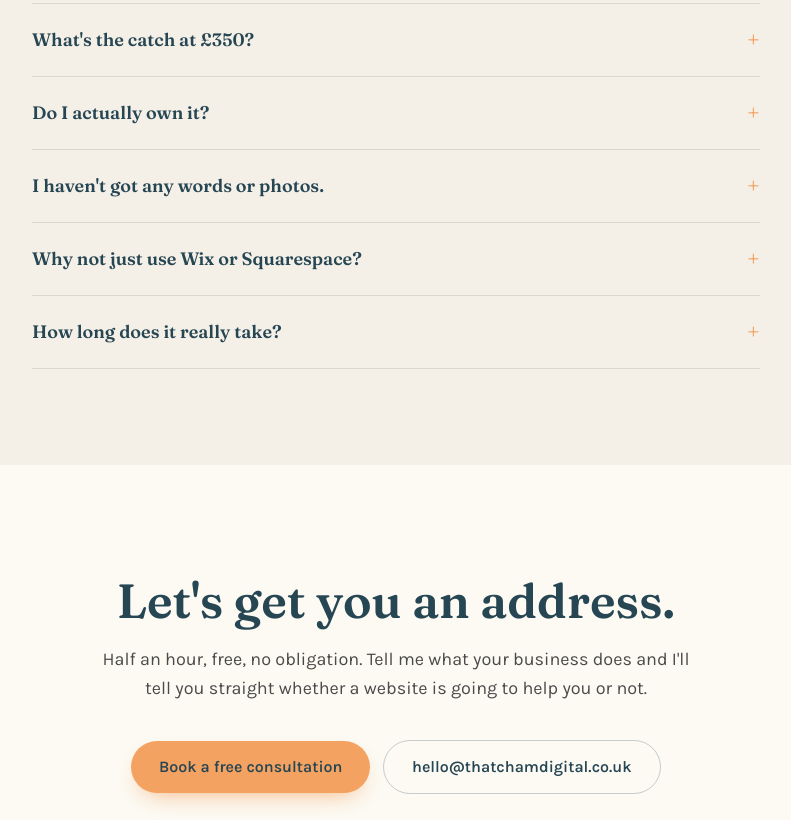
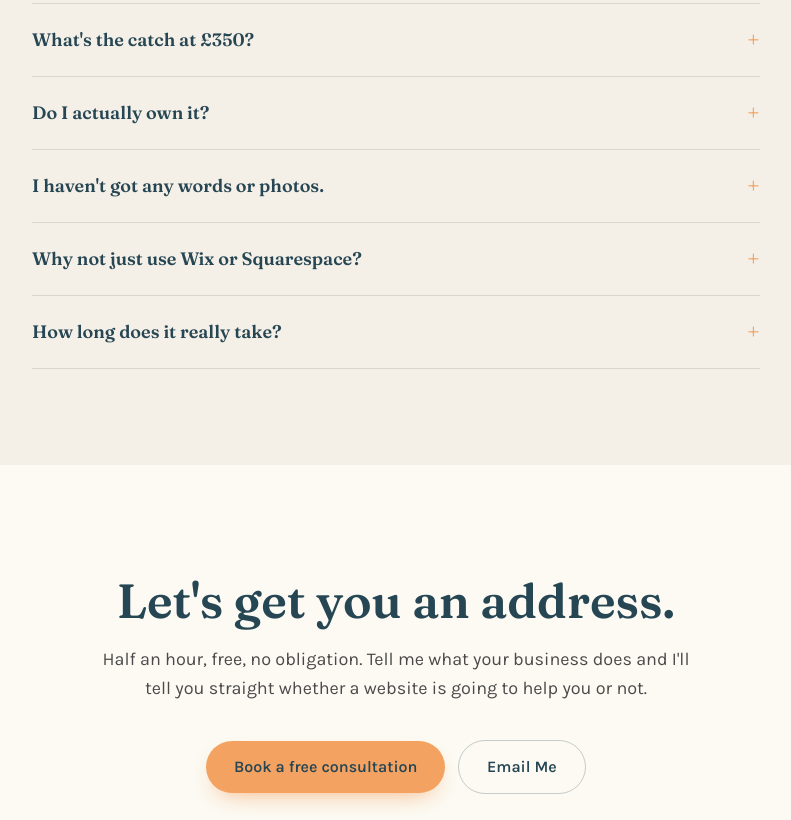
Before and after one commit to Cam-Zhu/thatchamdigital, a website: page src/index.html in a window 1280 px wide. Shown: the part 4109-4929 px from the top of the page, without its empty margins (244-1035 px from the left). Drawn offline with Linux system fonts and the light colour scheme.

Commit message:
Update index.html

```diff
--- a/src/index.html
+++ b/src/index.html
@@ -207,7 +207,7 @@
       <h2 class="font-display text-3xl font-semibold leading-tight text-slate sm:text-4xl">Berkshire Bike Works</h2>
       <div class="mt-5 space-y-4 text-lg leading-relaxed">
         <p>
-          A friend wanted to start fixing bikes locally. He had the tools, the skill and a garage — and no way for
+          A friend wanted to start fixing bikes locally. He had the tools, the skill and a garage, and no way for
           anyone to find out he existed.
         </p>
         <p>
@@ -372,8 +372,8 @@
     is going to help you or not.
   </p>
   <div class="mt-9 flex flex-col items-center justify-center gap-3 sm:flex-row">
-    <a href="https://cal.com/your-handle" class="btn-accent w-full sm:w-auto">Book a free consultation</a>
-    <a href="mailto:hello@thatchamdigital.co.uk" class="btn-ghost w-full sm:w-auto">hello@thatchamdigital.co.uk</a>
+    <a href="https://cal.com/cam-robertson-112" class="btn-accent w-full sm:w-auto">Book a free consultation</a>
+    <a href="mailto:cameronnrobertson@pm.me" class="btn-ghost w-full sm:w-auto">Email Me</a>
   </div>
 </section>
 
```
